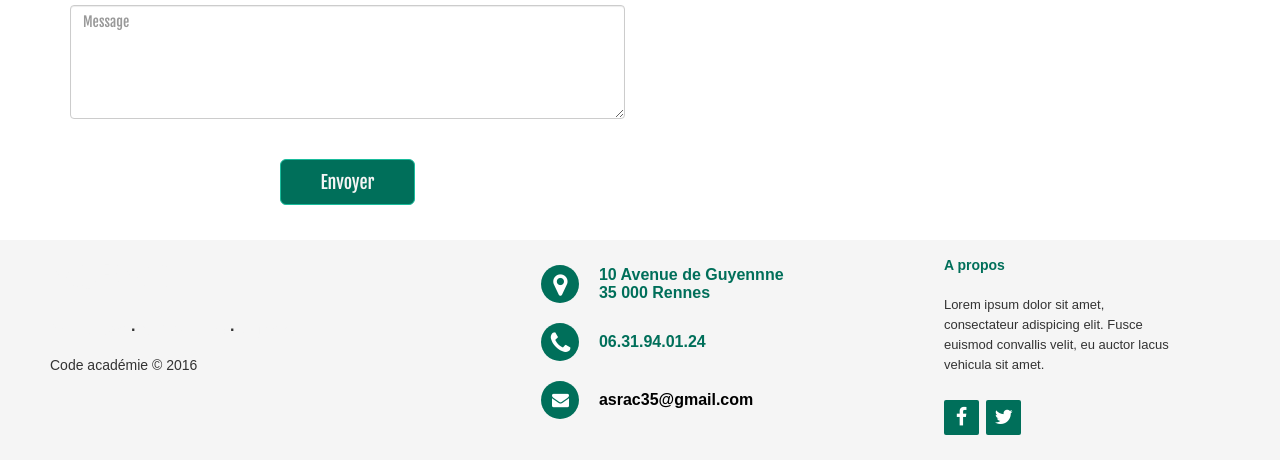
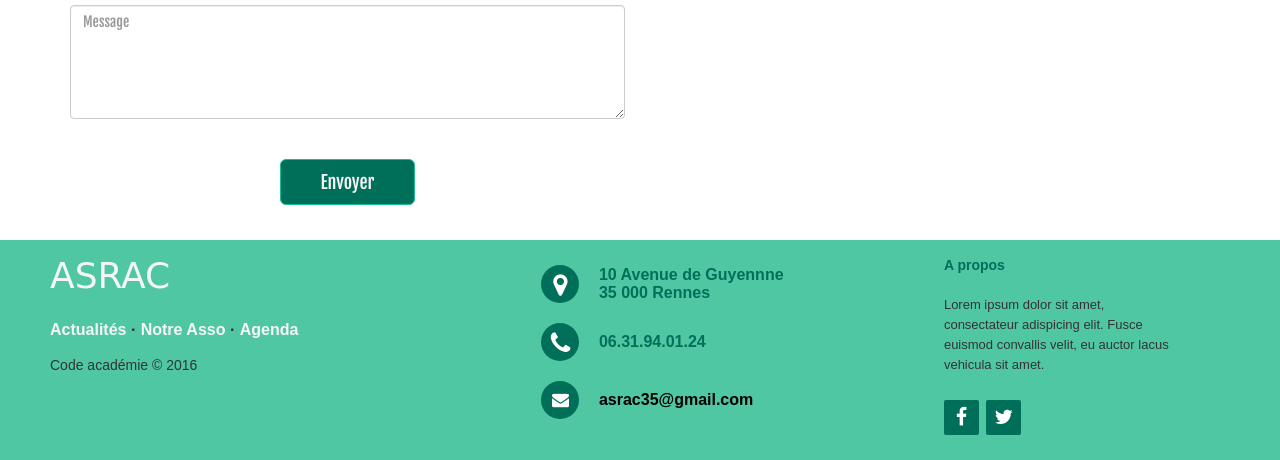
Before and after one commit to ghaffar35/Asrac-, a PHP site: template views/index.html.twig in a window 1280 px wide. Shown: the part 2913-3373 px from the top of the page. Run offline with PHP 8.4, Linux system fonts and the light colour scheme; the template is opened without the code that fills it, so the values that code supplies are empty; some libraries are stand-ins or nearby versions.

Commit message:
couleur footer

```diff
--- a/web/css/style.css
+++ b/web/css/style.css
@@ -297,7 +297,7 @@ background-color:whitesmoke;
 
 /*-------Footer-------------------*/
 .footer-distributed{
-	background-color:  whitesmoke;
+	background-color:  #4FC7A3;
 	box-shadow: 0 1px 1px 0 rgba(0, 0, 0, 0.12);
 	box-sizing: border-box;
 /*	width: 100%;*/
```
Also changed, not shown: 1 other file.
